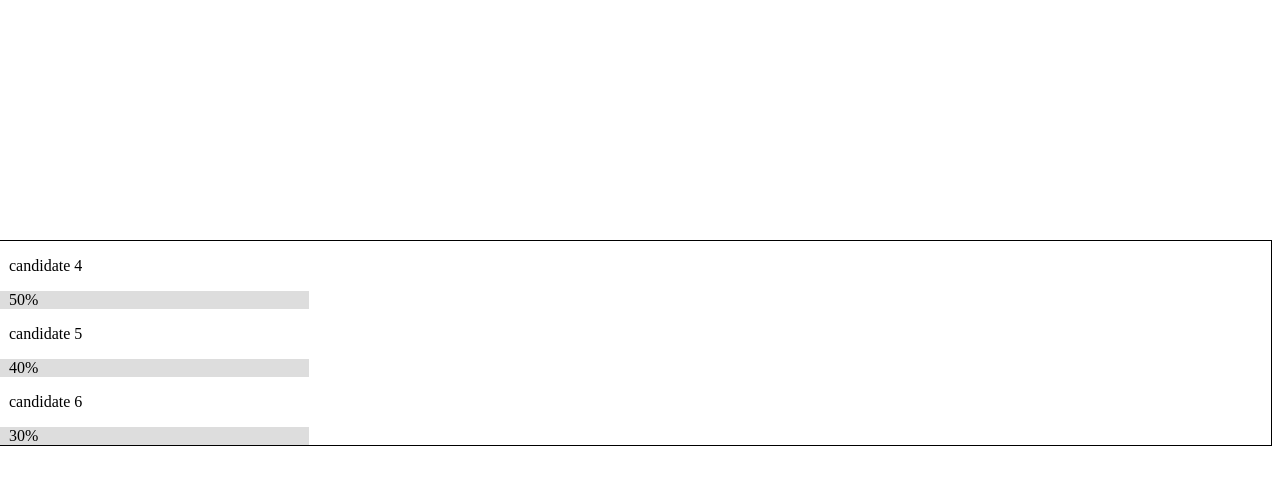
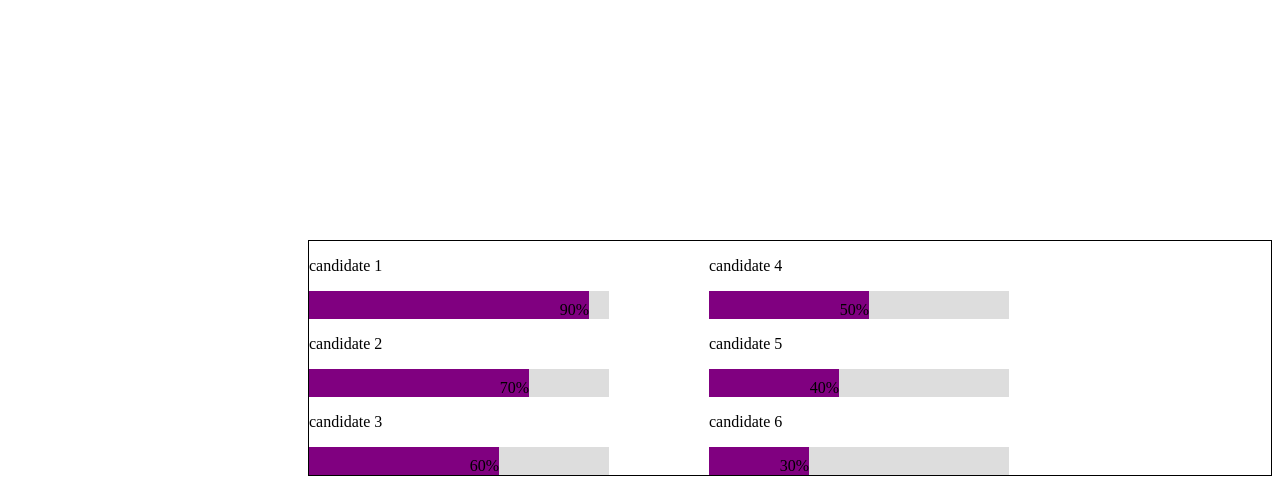
Before and after one commit to victoriamwangi/Online-Voting-System, a PHP site: page /stats/stats.html in a window 1280 px wide. Shown: the part 1277-1761 px from the top of the page. Before the commit the page ends 1723 px from the top, so only its background shows below. Run offline with PHP 8.4, Linux system fonts and the light colour scheme.

Commit message:
style:paragraph-styling-optimised

```diff
--- a/stats/stats.css
+++ b/stats/stats.css
@@ -27,10 +27,43 @@
     .main{
         border: 1px solid black;
         margin-top: 900px;
-        margin-left: -300px;
+        margin-left: 300px;
         display: flex;
       }
       .container{
         width: 300px;
         background-color: #ddd;
       }
+      .vote{
+        text-align: right;
+        padding-top: 10px;
+        padding-left: 10px;
+      }
+      .gee{
+        margin-left: 100px;
+      }
+      .candidate1{
+        width: 90%;
+        background-color: purple;
+      }
+      .candidate2{
+        width: 70%;
+        background-color: purple;
+
+      }
+      .candidate3{
+        width:60%;
+        background-color: purple;
+      }
+      .candidate4{
+        width: 50%;
+        background-color: purple;
+      }
+      .candidate5{
+        width: 40%;
+        background-color: purple;
+      }
+      .candidate6{
+        width: 30%;
+        background-color: purple;
+      }
```
